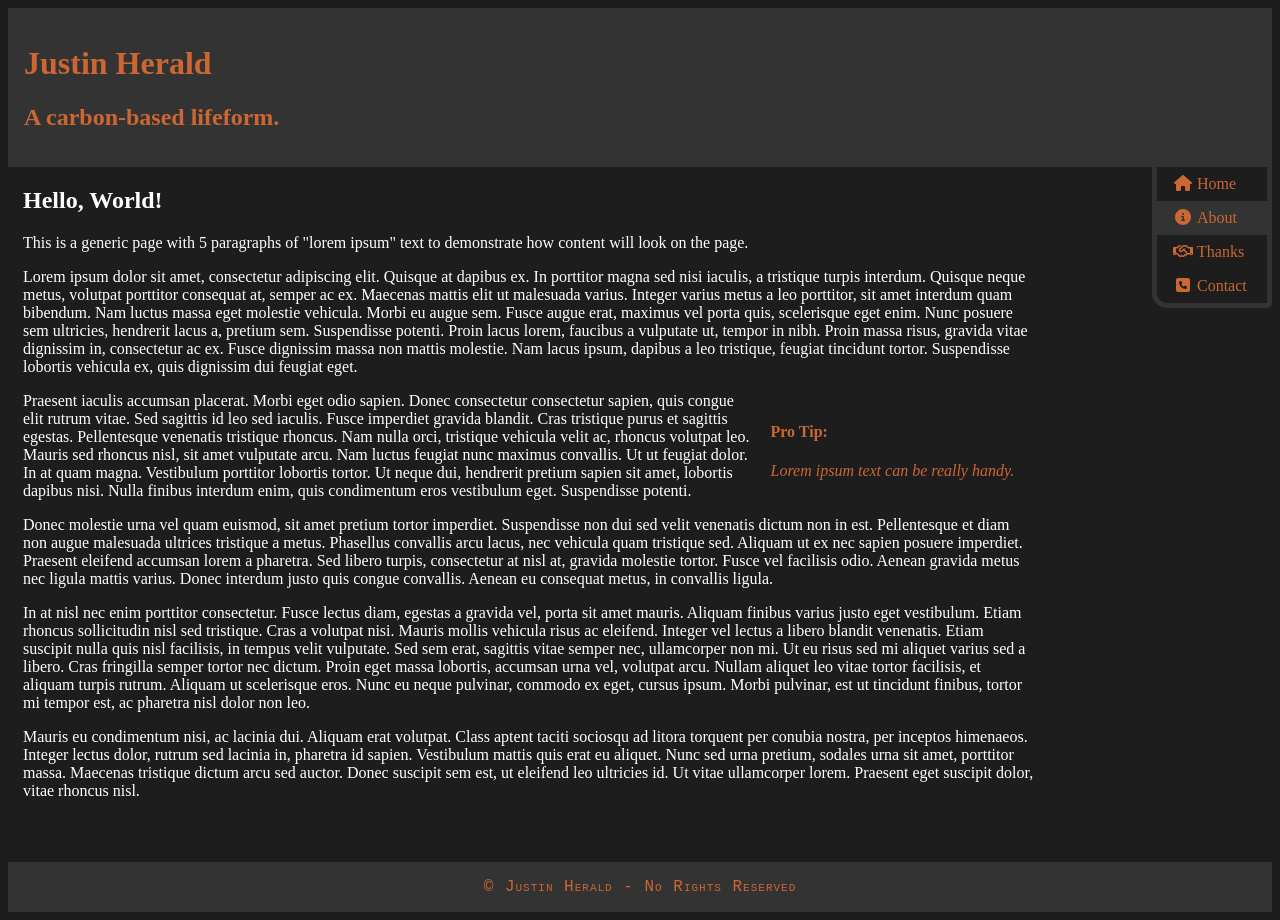
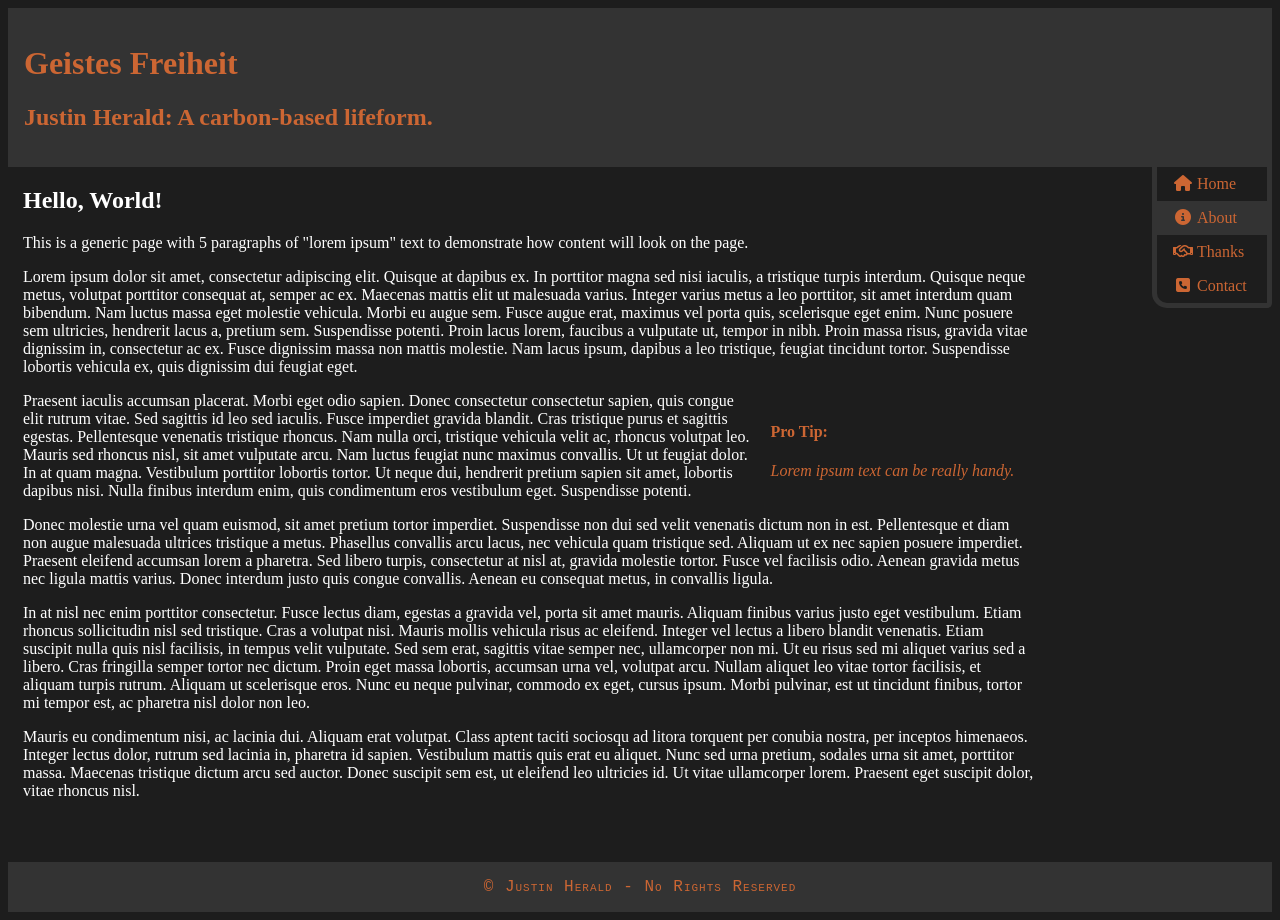
Before and after one commit to GeistesFreiheit/wgu-project_C376, a plain HTML site: page about.html in a window 1280 px wide. Drawn offline with Linux system fonts and the light colour scheme.

Commit message:
Header/Title Update
Updating the Header and Title.

```diff
--- a/about.html
+++ b/about.html
@@ -4,11 +4,12 @@
 	<link rel="stylesheet" type="text/css" href="assets/style.css" />
 	<!-- Linking to take advantage of the awesome Font Awesome resource to add textual icons -->
 	<script src="https://use.fontawesome.com/17a4451efe.js"></script>
+	<title>GeistesFreiheit</title>
 </head>
 <body>
 	<header>
-		<h1>Justin Herald</h1>
-		<h2>A carbon-based lifeform.</h2>
+		<h1>Geistes Freiheit</h1>
+		<h2>Justin Herald: A carbon-based lifeform.</h2>
 	</header>
 	<nav>
 		<ul>
```
Also changed, not shown: attributions.html (+3 -2 lines), contact.html (+3 -2 lines), index.html (+3 -2 lines).
